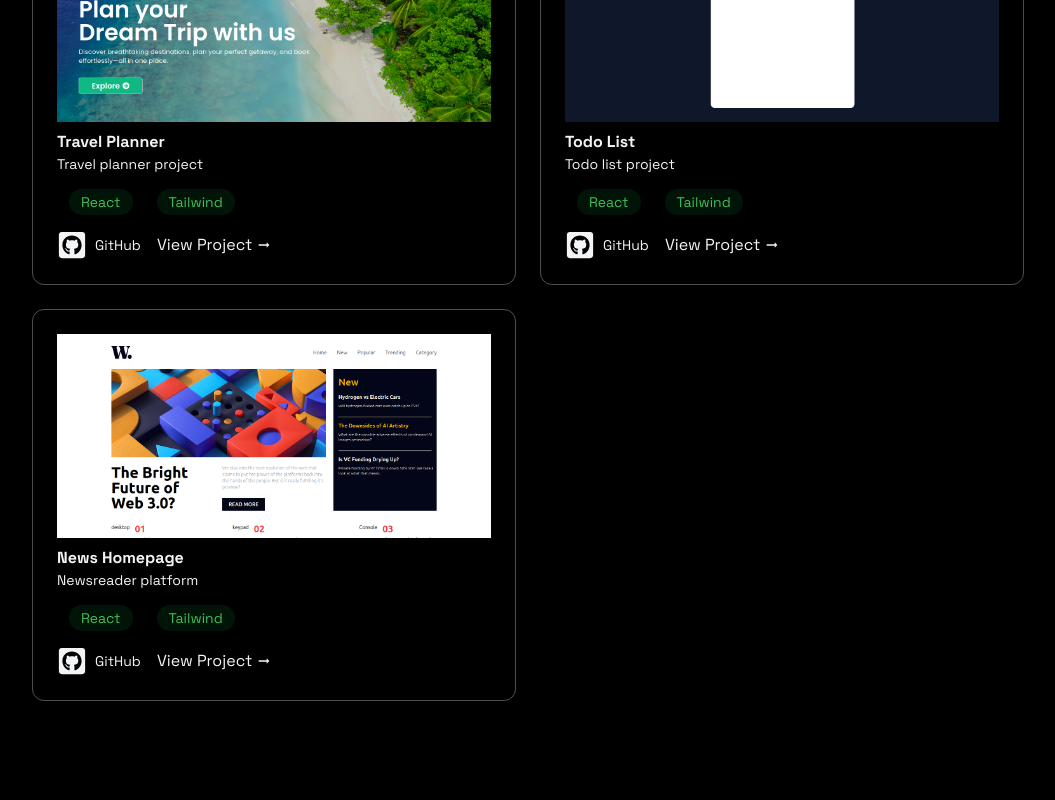
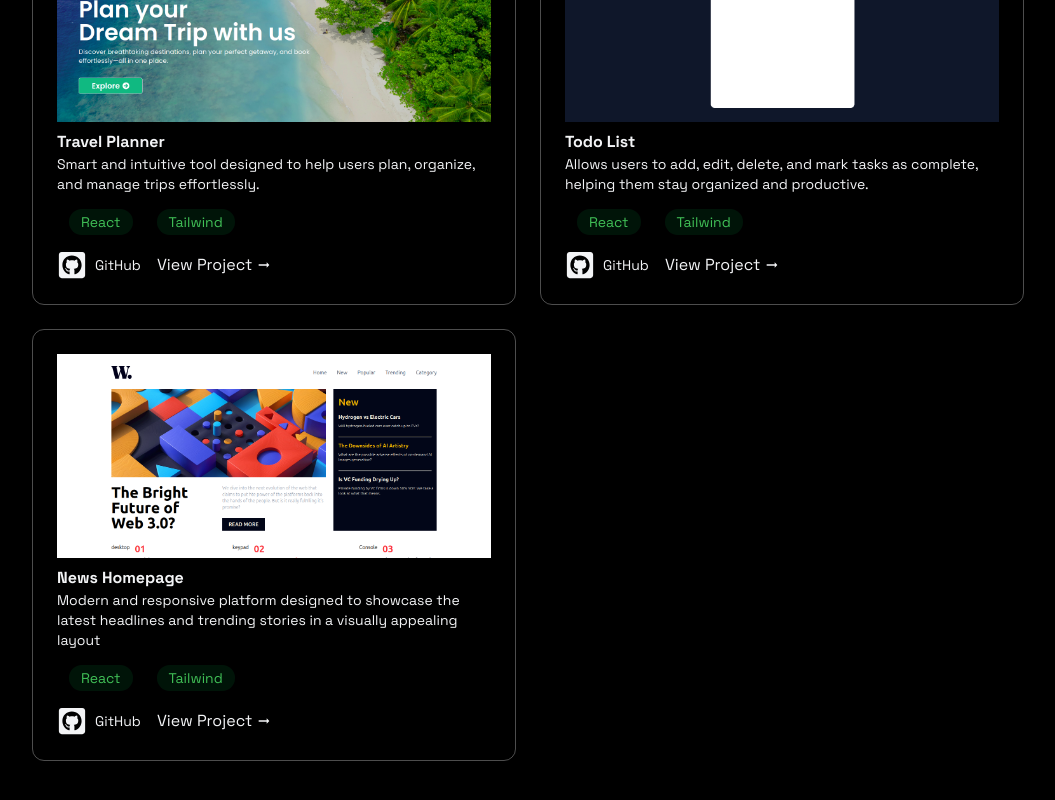
Before and after one commit to Joshuakibwage/official-portfolio, a React (Vite) app: page / in a window 1280 px wide. Shown: the part 1865-2665 px from the top of the page, without its empty margins (112-1167 px from the left). Built offline with nearby package versions, Linux system fonts and the light colour scheme.

Commit message:
Modify projects section

```diff
--- a/src/components/sections/Projects.jsx
+++ b/src/components/sections/Projects.jsx
@@ -10,7 +10,7 @@ const Projects = () => {
         {
             img: project1,
             title: "Travel Planner",
-            description: "Travel planner project",
+            description: " Smart and intuitive tool designed to help users plan, organize, and manage trips effortlessly.",
             links: {
                 site: "https://travel-planner-ebon.vercel.app/",
                 github: "https://github.com/Joshuakibwage/travel-planner"
@@ -19,7 +19,7 @@ const Projects = () => {
         {
             img: project2,
             title: "Todo List",
-            description: "Todo list project",
+            description: "Allows users to add, edit, delete, and mark tasks as complete, helping them stay organized and productive.",
             links: {
                 site: "https://mytodolist-eosin.vercel.app/",
                 github: "https://github.com/Joshuakibwage/react-todo"
@@ -27,7 +27,7 @@ const Projects = () => {
         },{
             img: project3,
             title: "News Homepage",
-            description: "Newsreader platform",
+            description: "Modern and responsive platform designed to showcase the latest headlines and trending stories in a visually appealing layout",
             links: {
                 site: "https://news-homepage-tau-ten.vercel.app/",
                 github: "https://github.com/Joshuakibwage/news-homepage"
```
